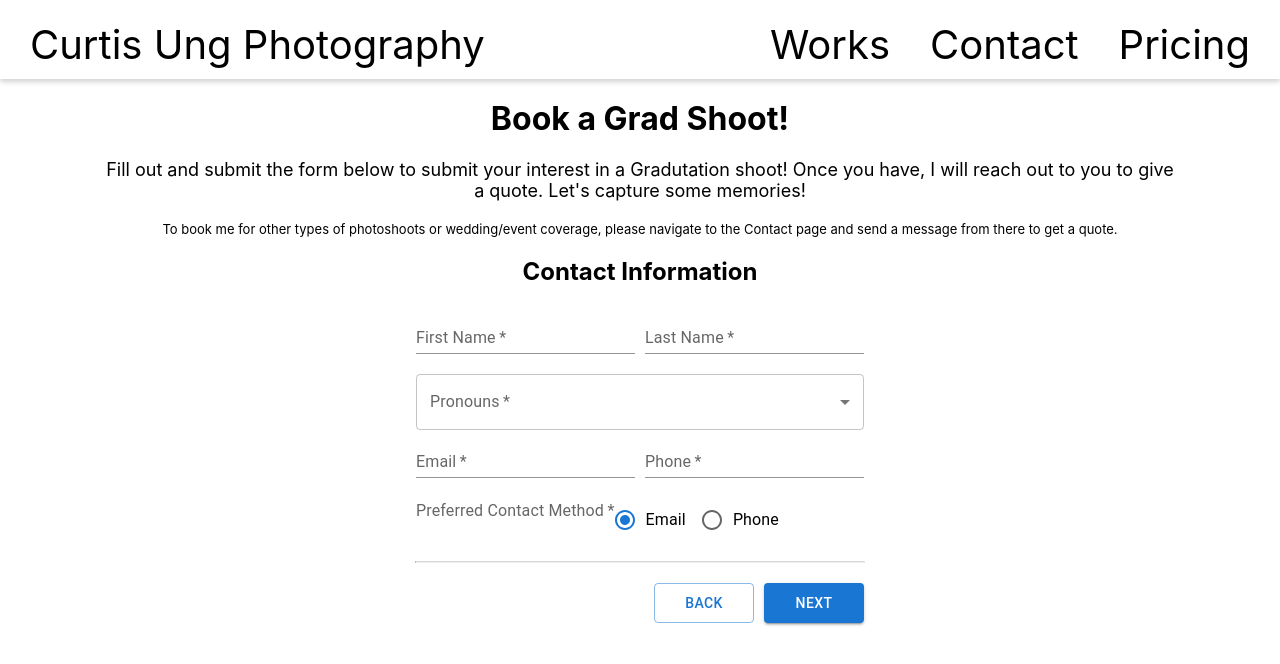
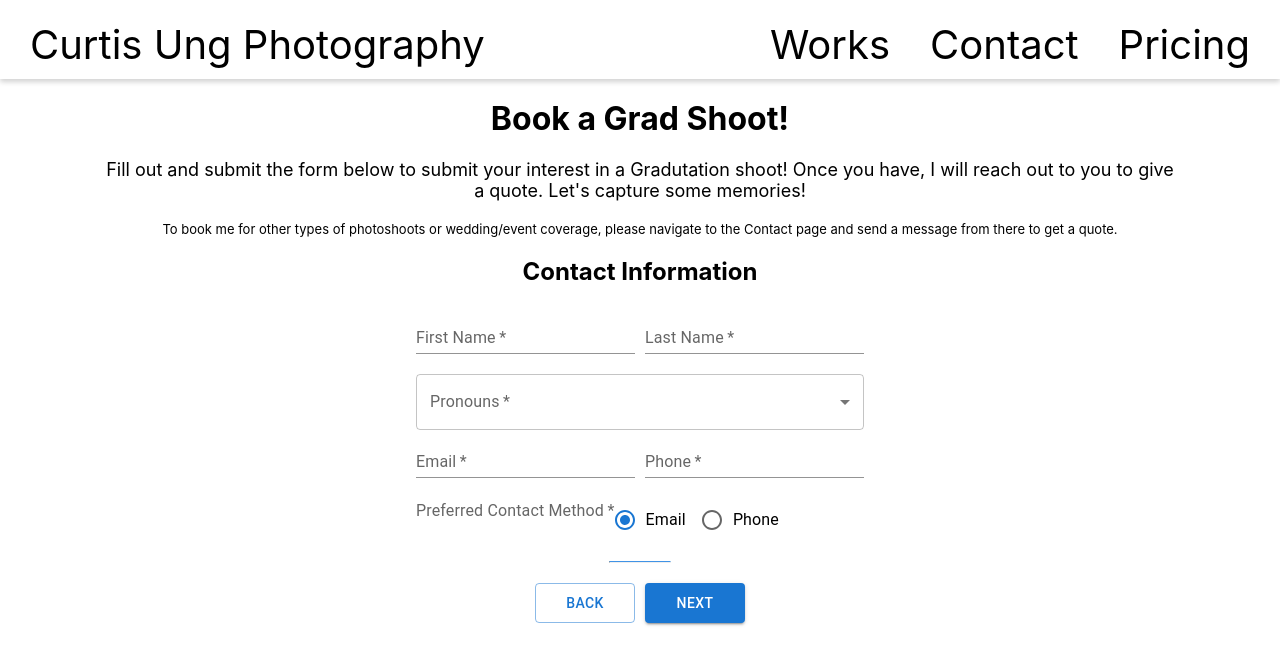
Before and after one commit to curtisung/curtiphotos-app, a React (Create React App) app: page /book-a-shoot in a window 1280 px wide. Shown: the top 664 px of the page. Built offline with nearby package versions, Linux system fonts and the light colour scheme.

Commit message:
change border and button styling

```diff
--- a/src/components/GradShootForm.css
+++ b/src/components/GradShootForm.css
@@ -150,9 +150,9 @@ Review Page
 border
 */
 .separationBorder {
-  width: 100%;
+  width: 60px;
   margin: 20px 0;
-  border-top:  1px solid rgb(214, 214, 214);
+  border-top:  1px solid #4093e6;
 }
 
 /*
@@ -160,7 +160,7 @@ Buttons
 */
 
 .navigationButtons {
-  align-self: flex-end;
+  align-self: center;
   display: flex;
   align-items: flex-end;
   justify-content: flex-end;
```
